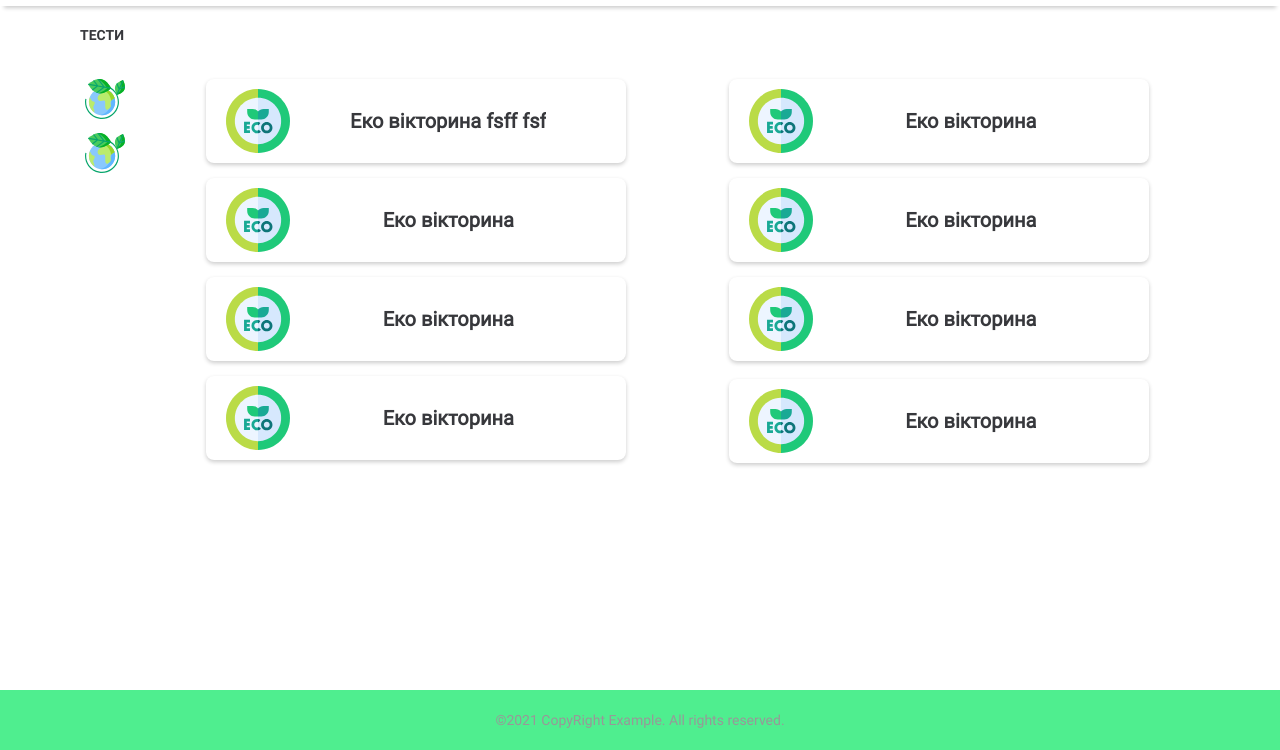
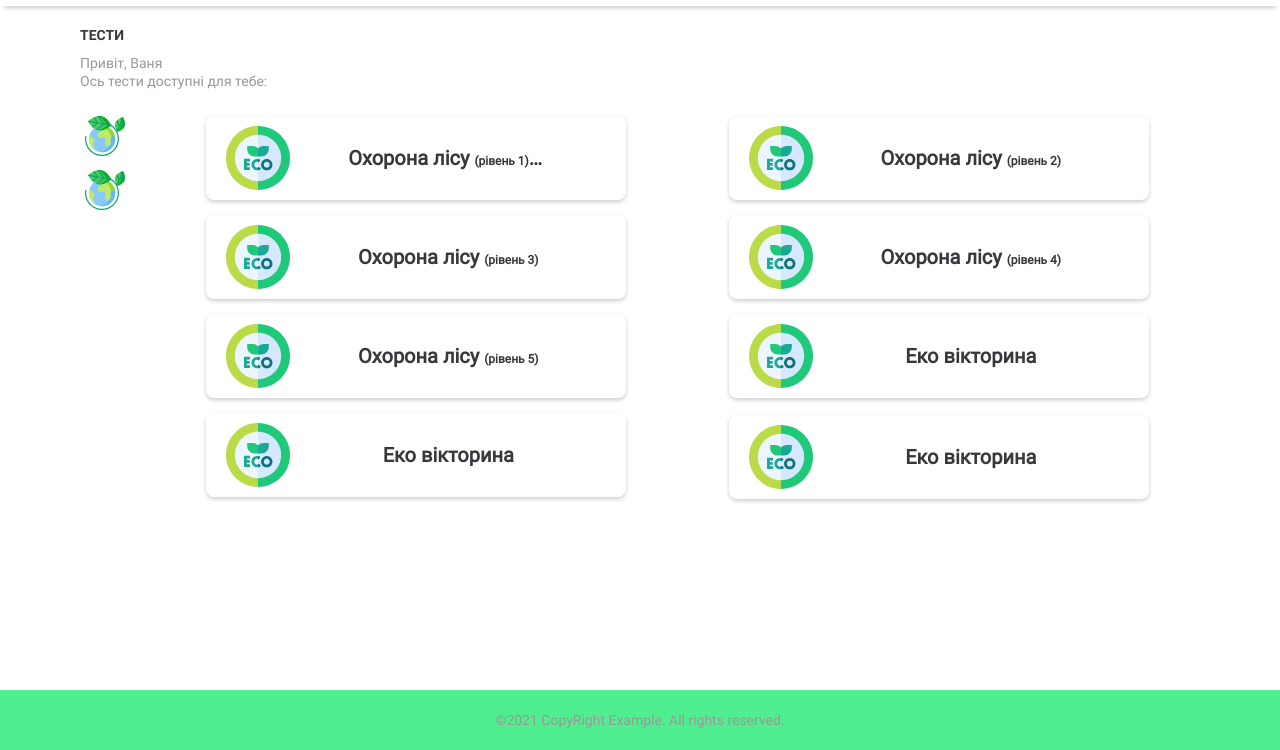
Before and after one commit to chekhunov/ShcoolTest, a website: page app/html/pages/index.html in a window 1280 px wide. Shown: the part 50-800 px from the top of the page. Drawn offline with nearby package versions, Linux system fonts and the light colour scheme; files that its build step writes are made by us from their sources; files whose address does not match are found by name; a web font is replaced by a local one.

Commit message:
fixed card

```diff
--- a/app/html/components/_card-eco.html
+++ b/app/html/components/_card-eco.html
@@ -3,7 +3,41 @@
     <use xlink:href="./images/sprite.svg#eco"></use>
   </svg>
 
-  <h2 class="card-eco__title">Еко вікторина fsff fsf</h2>
+  <h2 class="card-eco__title">Охорона лісу
+    <span>(рівень 1)</span>fsff fsf
+  </h2>
+</article>
+
+<article class="card-eco">
+  <svg class="card-eco__icon">
+    <use xlink:href="./images/sprite.svg#eco"></use>
+  </svg>
+
+  <h2 class="card-eco__title">Охорона лісу <span>(рівень 2)</span></h2>
+</article>
+
+<article class="card-eco">
+  <svg class="card-eco__icon">
+    <use xlink:href="./images/sprite.svg#eco"></use>
+  </svg>
+
+  <h2 class="card-eco__title">Охорона лісу <span>(рівень 3)</span></h2>
+</article>
+
+<article class="card-eco">
+  <svg class="card-eco__icon">
+    <use xlink:href="./images/sprite.svg#eco"></use>
+  </svg>
+
+  <h2 class="card-eco__title">Охорона лісу <span>(рівень 4)</span></h2>
+</article>
+
+<article class="card-eco">
+  <svg class="card-eco__icon">
+    <use xlink:href="./images/sprite.svg#eco"></use>
+  </svg>
+
+  <h2 class="card-eco__title">Охорона лісу <span>(рівень 5)</span></h2>
 </article>
 
 <article class="card-eco">
@@ -29,35 +63,3 @@
 
   <h2 class="card-eco__title">Еко вікторина</h2>
 </article>
-
-<article class="card-eco">
-  <svg class="card-eco__icon">
-    <use xlink:href="./images/sprite.svg#eco"></use>
-  </svg>
-
-  <h2 class="card-eco__title">Еко вікторина</h2>
-</article>
-
-<article class="card-eco">
-  <svg class="card-eco__icon">
-    <use xlink:href="./images/sprite.svg#eco"></use>
-  </svg>
-
-  <h2 class="card-eco__title">Еко вікторина</h2>
-</article>
-
-<article class="card-eco">
-  <svg class="card-eco__icon">
-    <use xlink:href="./images/sprite.svg#eco"></use>
-  </svg>
-
-  <h2 class="card-eco__title">Еко вікторина</h2>
-</article>
-
-<article class="card-eco">
-  <svg class="card-eco__icon">
-    <use xlink:href="./images/sprite.svg#eco"></use>
-  </svg>
-
-  <h2 class="card-eco__title">Еко вікторина</h2>
-</article>
--- a/app/html/pages/index.html
+++ b/app/html/pages/index.html
@@ -4,7 +4,7 @@
 <head>
   <meta charset="UTF-8">
   <meta name="viewport" content="width=device-width, initial-scale=1.0">
-  <title>School</title>
+  <title>Home</title>
   <link rel="stylesheet" href="css/style.min.css">
 </head>
 
@@ -20,6 +20,13 @@
           <h1 class="content__title title">
             Тести
           </h1>
+
+          <span class="content__subtitle">
+            Привіт, Ваня
+          </span>
+          <p class="content__text">
+            Ось тести доступні для тебе:
+          </p>
 
           <div class="content__box">
             <div class="content__menu">
--- a/app/scss/components/_card-eco.scss
+++ b/app/scss/components/_card-eco.scss
@@ -20,14 +20,18 @@
   }
 
   &__title {
-    max-width: 150px;
-    max-height: 20px;
+    max-width: 170px;
+    max-height: 40px;
     margin: 0 auto;
     font-size: 16px;
     color: #37383c;
     overflow: hidden;
     text-overflow: ellipsis;
     white-space: nowrap;
+
+    & span {
+      font-size: 12px;
+    }
   }
 
   &__icon {
```
Also changed, not shown: app/index.html (+15 -6 lines).
